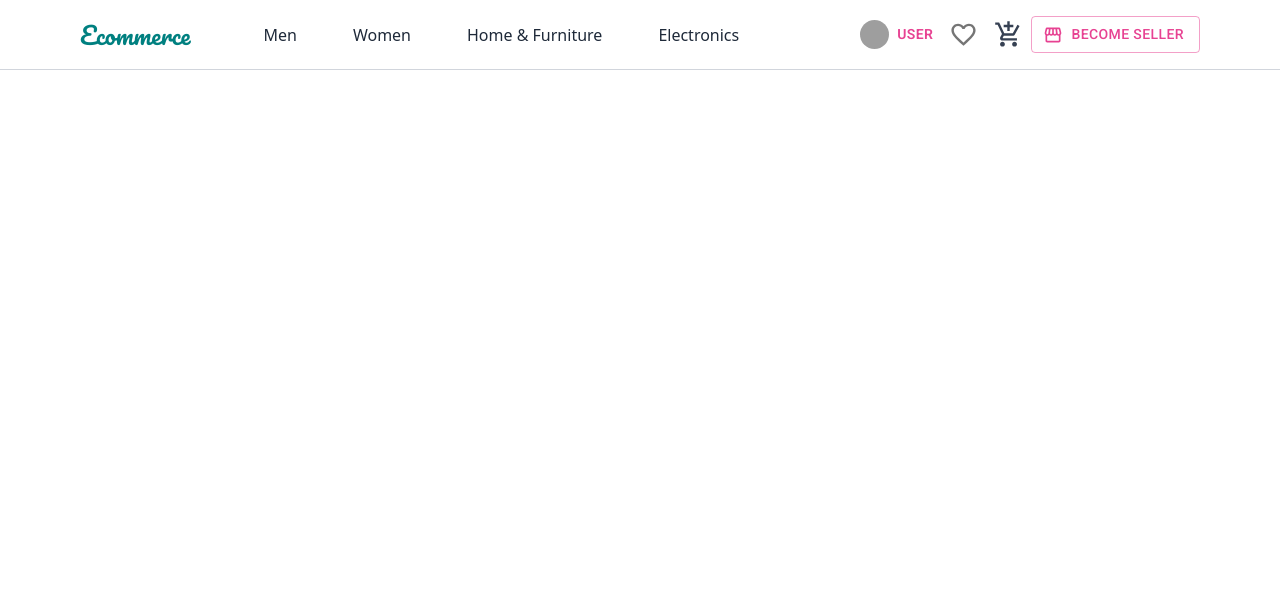
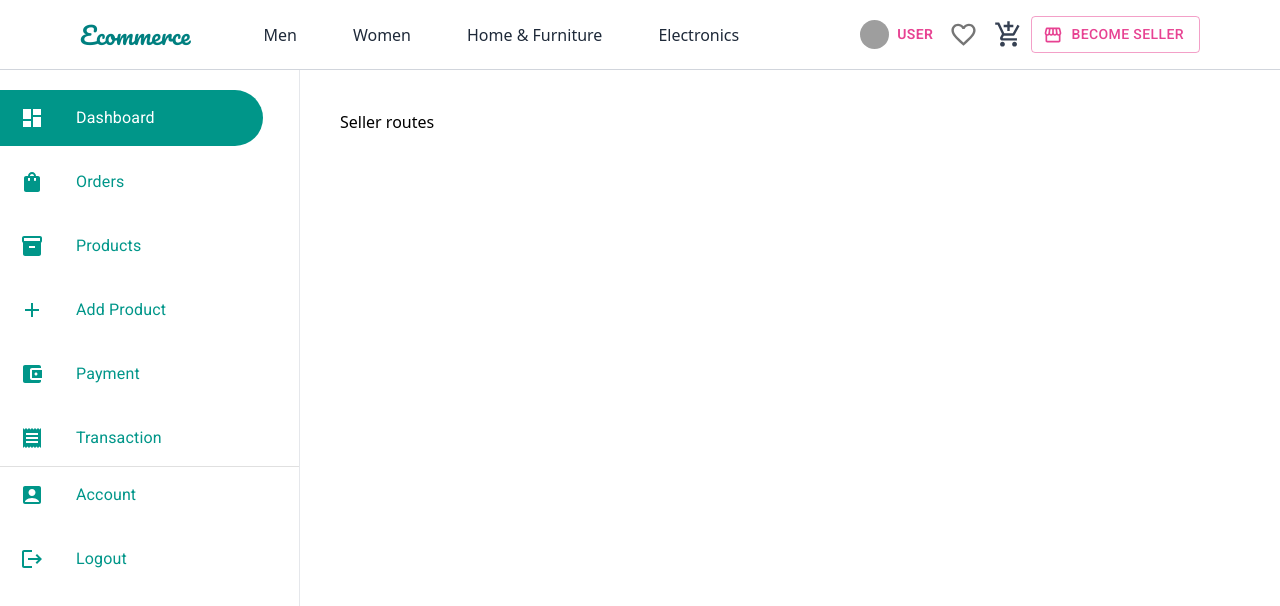
Before and after one commit to cristianalvarez1404/ecommerce-react, a React (Vite) app: page /seller in a window 1280 px wide. Shown: the top 606 px of the page. Built offline with nearby package versions, Linux system fonts and the light colour scheme; grey boxes are pictures that could not be loaded; some icons are missing.

Commit message:
drawer list component

```diff
--- a/src/App.tsx
+++ b/src/App.tsx
@@ -16,6 +16,7 @@ import OrderDetails from "./customer/pages/account/OrderDetails";
 import Orders from "./customer/pages/account/Orders";
 import Address from "./customer/pages/account/Address";
 import BecomeSeller from "./customer/pages/Become Seller/BecomeSeller";
+import SellerDashboard from "./seller/pages/sellerDashboard/SellerDashboard";
 
 function App() {
   return (
@@ -41,6 +42,7 @@ function App() {
           <Route path="/checkout" element={<Checkout />} />
           <Route path="/become-seller" element={<BecomeSeller />} />
           <Route path="/account/*" element={<Account />} />
+          <Route path="/seller/*" element={<SellerDashboard />} />
         </Routes>
       </div>
     </ThemeProvider>
--- /dev/null
+++ b/src/component/DrawerList.tsx
@@ -0,0 +1,60 @@
+import { Divider, ListItem, ListItemIcon, ListItemText } from "@mui/material";
+import React from "react";
+import { useLocation, useNavigate } from "react-router-dom";
+
+interface menuItem {
+  name: string;
+  path: string;
+  icon: any;
+  activeIcon: any;
+}
+
+interface DrawerListProps {
+  menu: menuItem[];
+  menu2: menuItem[];
+  toggleDrawer: () => void;
+}
+
+const DrawerList = ({ menu, menu2, toggleDrawer }: DrawerListProps) => {
+
+  const location = useLocation();
+  const navigate = useNavigate();
+
+  return (
+    <div className="h-full">
+      <div className="flex flex-col justify-between h-full w-[300px] border-r py-5 border-r-gray-200">
+        {/* <div> */}
+          <div className="space-y-2">
+            {menu.map((item, index) => (
+              <div onClick={() => navigate(item.path)} className="pr-9 cursor-pointer" key={index}>
+                <p className={`${item.path == location.pathname ? "bg-teal-600 text-white" : "text-teal-600"}
+                flex items-center px-5 py-3 rounded-r-full`}>
+                  <ListItemIcon>
+                    {item.path == location.pathname ? item.activeIcon : item.icon}
+                  </ListItemIcon>
+                  <ListItemText primary={item.name}/>
+                </p>
+              </div>
+            ))}
+          </div>
+          <Divider/>
+          <div className="space-y-2">
+            {menu2.map((item, index) => (
+              <div onClick={() => navigate(item.path)} className="pr-9 cursor-pointer" key={index}>
+                <p className={`${item.path == location.pathname ? "bg-teal-600 text-white" : "text-teal-600"}
+                flex items-center px-5 py-3 rounded-r-full`}>
+                  <ListItemIcon>
+                    {item.path == location.pathname ? item.activeIcon : item.icon}
+                  </ListItemIcon>
+                  <ListItemText primary={item.name}/>
+                </p>
+              </div>
+            ))}
+          </div>
+        {/* </div> */}
+      </div>
+    </div>
+  );
+};
+
+export default DrawerList;
--- /dev/null
+++ b/src/seller/components/SellerDrawerList/SellerDrawerList.tsx
@@ -0,0 +1,68 @@
+import { AccountBalanceWallet, AccountBox, Add, Dashboard, Inventory, Logout, Receipt, ShoppingBag } from '@mui/icons-material'
+import React from 'react'
+import DrawerList from '../../../component/DrawerList'
+
+const menu = [
+  {
+    name:"Dashboard",
+    path:"/seller",
+    icon:<Dashboard className="text-teal-600"/>,
+    activeIcon:<Dashboard className="text-white"/>
+  },
+  {
+    name:"Orders",
+    path:"/seller/orders",
+    icon:<ShoppingBag className="text-teal-600"/>,
+    activeIcon:<ShoppingBag className="text-white"/>
+  },
+  {
+    name:"Products",
+    path:"/seller/products",
+    icon:<Inventory className="text-teal-600"/>,
+    activeIcon:<Inventory className="text-white"/>
+  },
+  {
+    name:"Add Product",
+    path:"/seller/add-product",
+    icon:<Add className="text-teal-600"/>,
+    activeIcon:<Add className="text-white"/>
+  },
+  {
+    name:"Payment",
+    path:"/seller/payment",
+    icon:<AccountBalanceWallet className="text-teal-600"/>,
+    activeIcon:<AccountBalanceWallet className="text-white"/>
+  },
+  {
+    name:"Transaction",
+    path:"/seller/transaction",
+    icon:<Receipt className="text-teal-600"/>,
+    activeIcon:<Receipt className="text-white"/>
+  },
+]
+
+const menu2 = [
+  {
+    name:"Account",
+    path:"/seller/account",
+    icon:<AccountBox className="text-teal-600"/>,
+    activeIcon:<AccountBox className="text-white"/>
+  },
+  {
+    name:"Logout",
+    path:"/",
+    icon:<Logout className="text-teal-600"/>,
+    activeIcon:<Logout className="text-white"/>
+  }
+]
+
+
+const SellerDrawerList = ({toggleDrawer}:{toggleDrawer:any}) => {
+  return (
+    <div>
+      <DrawerList menu={menu} menu2={menu2}  toggleDrawer={toggleDrawer}/>
+    </div>
+  )
+}
+
+export default SellerDrawerList
--- /dev/null
+++ b/src/seller/pages/sellerDashboard/SellerDashboard.tsx
@@ -0,0 +1,23 @@
+import React from 'react'
+import SellerDrawerList from '../../components/SellerDrawerList/SellerDrawerList'
+
+const SellerDashboard = () => {
+  const toggleDrawer = () => {
+
+  }
+
+  return (
+    <div>
+      <div className='lg:flex lg:h-[90vh]'>
+        <section className="hidden lg:block h-full">
+          <SellerDrawerList toggleDrawer={toggleDrawer} />
+        </section>
+        <section className='p-10 w-full lg:w-[80%] overflow-y-auto'>
+          Seller routes
+        </section>
+      </div>
+    </div>
+  )
+}
+
+export default SellerDashboard
```
